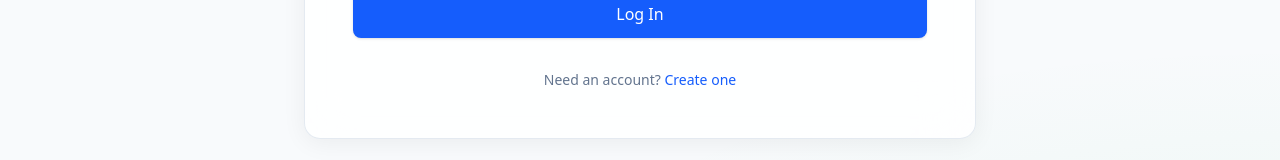
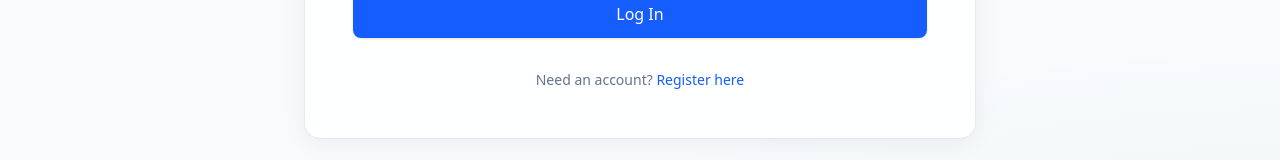
Before and after one commit to jasonsjones/hangar-project, a React (Vite) app in the folder packages/client/: page /login in a window 1280 px wide. Shown: the part 468-628 px from the top of the page. Built offline with nearby package versions, Linux system fonts and the light colour scheme.

Commit message:
refactor(client): relabel login register link to Register here

```diff
--- a/packages/client/src/LoginPage.tsx
+++ b/packages/client/src/LoginPage.tsx
@@ -200,7 +200,7 @@ export function LoginPage() {
             to="/register"
             className="font-medium text-blue-600 hover:text-blue-500 dark:text-blue-400 dark:hover:text-blue-300"
           >
-            Create one
+            Register here
           </Link>
         </p>
       </div>
```
